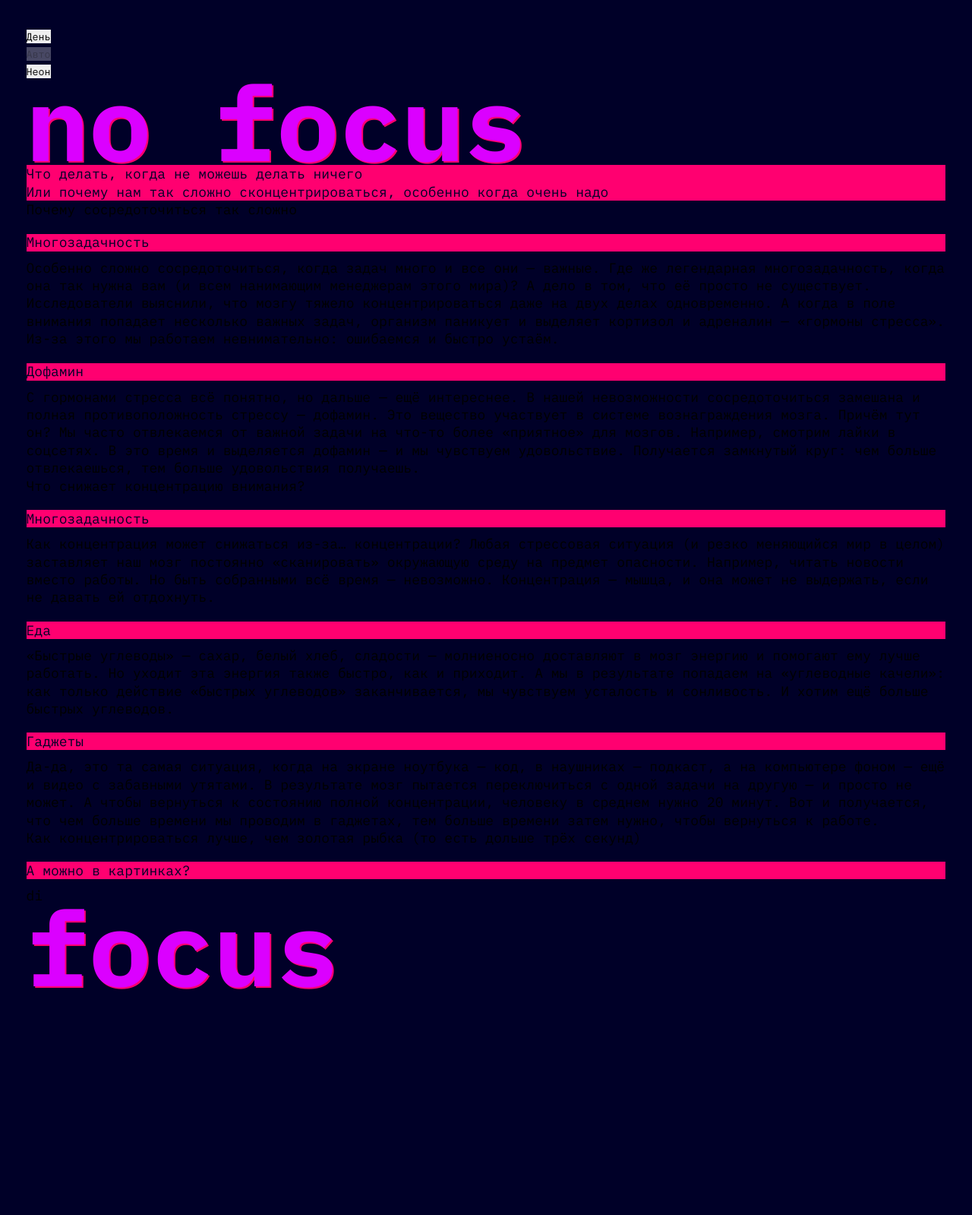
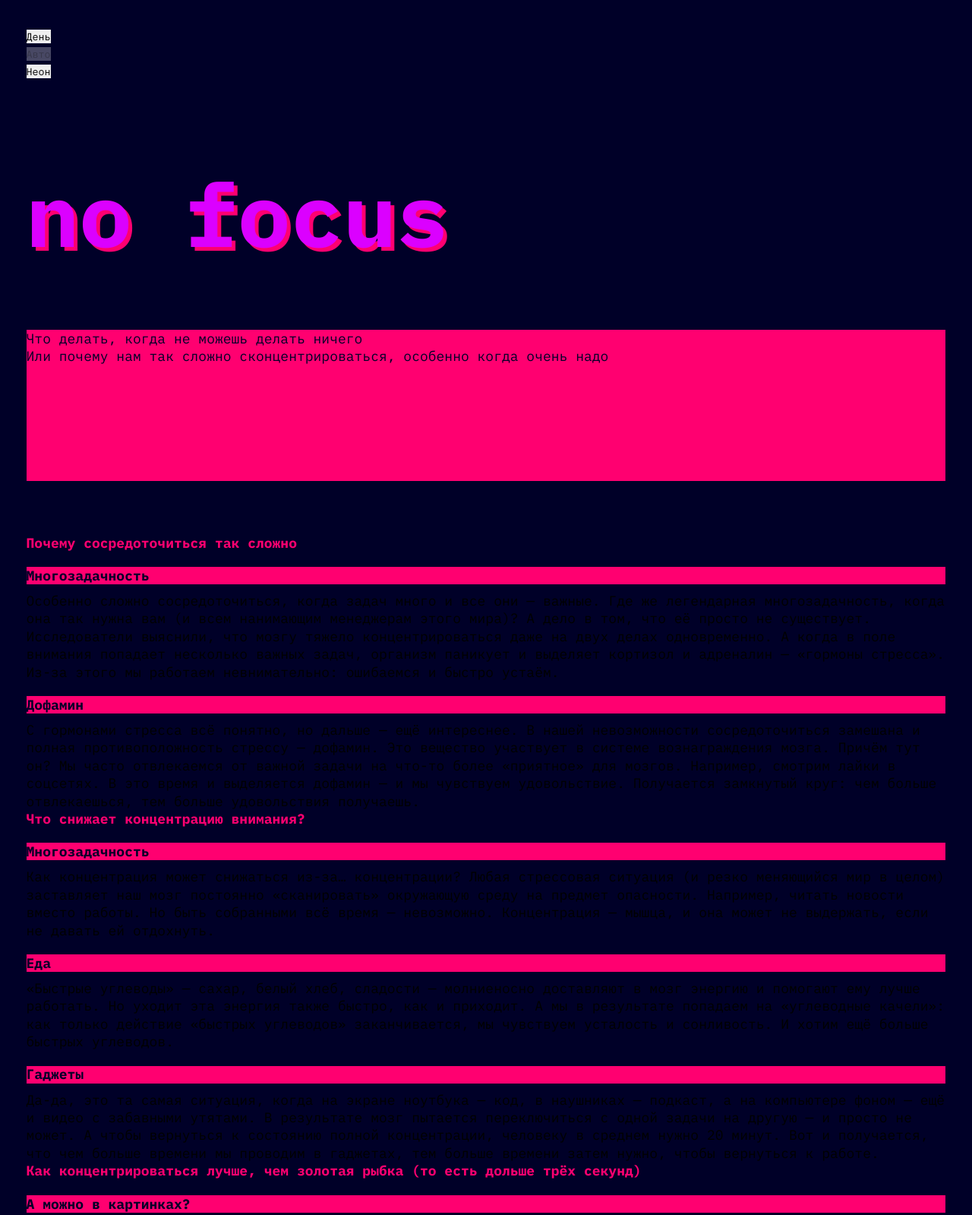
Before and after one commit to ppincore/slozhno-sosredotochitsya, a plain HTML site: page index.html in a window 1280 px wide. Shown: the top 1599 px of the page at 76% size. Before the commit the page ends 1336 px from the top, so only its background shows below. Drawn offline with Linux system fonts and the light colour scheme.

Commit message:
fix header

```diff
--- a/index.html
+++ b/index.html
@@ -24,8 +24,8 @@
     <!--  -->
     <title>Сложно сосредоточиться</title>
   </head>
-  <body class="page content">
-    <header class="header decorated-zone con">
+  <body class="page">
+    <header class="header content hf__container">
       <nav class="header__theme-menu">
         <ul class="header__theme-menu-list">
           <li class="header__theme-menu-item">
@@ -53,14 +53,14 @@
         </ul>
       </nav>
       <h1 class="heading header__title shadow__modifier">no focus</h1>
-      <p class="header__title accent-text">
+      <p class="header_accent-text accent-decor">
         Что делать, когда не можешь делать ничего<br/>
         Или почему нам так сложно сконцентрироваться, особенно когда очень надо
       </p>
     </header>
-    <main>
+    <main class="content">
       <section class="">
-      <h2 class="content__title">Почему сосредоточиться так сложно</h2>
+      <h4 class="section__title">Почему сосредоточиться так сложно</h4>
       <ul class="">
         <li class="">
           <article>
@@ -97,7 +97,7 @@
       </ul>
     </section>
     <section>
-      <h2>Что снижает концентрацию внимания?</h2>
+      <h4 class="section__title">Что снижает концентрацию внимания?</h4>
       <ul>
         <li>
           <h3 class="content__text-title">Многозадачность</h3>
@@ -134,12 +134,12 @@
           </p>
         </li>
       </ul>
-      <p>
-        Как концентрироваться лучше, чем золотая рыбка (то есть дольше трёх секунд)
-      </p>
 
     </section>
     <section>
+      <h4 class="section__title">
+        Как концентрироваться лучше, чем золотая рыбка (то есть дольше трёх секунд)
+      </h4>
       <ul>
         <li>
           <h3></h3>
@@ -149,10 +149,9 @@
     </section>
     <section class="content__image-section">
       <h3 class="content__text-title">А можно в картинках?</h3>
-      di
     </section>
   </main>
-    <footer class="footer">
+    <footer class="footer content hf__container">
       <p class="footer__text heading shadow__modifier">focus</p>
     </footer>
     <script src="./scripts/script.js"></script>
--- a/styles/style.css
+++ b/styles/style.css
@@ -2,34 +2,70 @@
 
 .page {
   /* сохраните в разметке и стилях класс page. На его основе работает скрипт. */
-  padding: 2.7vi;
   font-size: var(--main-font-size, 18px);
   line-height: var(--main-line-heihgt,130%);
   font-family: var(--main-font, Arial, sans-serif);
   background-color: var(--bg-color,#000028);
 }
+.content{
+  padding: 2.7vi;
+}
 /* COMPNENTS */
-.accent-text{
+.accent-decor{
 color:var(--main-color, #000028);
 background-color: var(--accent-color, #ff0070);
-color: var(--main-color, #000028);
-font-weight: var(--bold);
+font-weight: (--accent-fw,700);
 }
 .shadow__modifier{
   color: var(--title-color,#DB00FF);
-  text-shadow: 2px 2px 0 var(--accent-color, #ff0070);
+  text-shadow: 5px 5px 0 var(--accent-color, #ff0070);
+}
+.section__title{
+ color: var(--accent-color, #ff0070);
+ font-weight:var(--accent-fw,700);
 }
 /* HEADER */
 .heading{
   --main-line-heihgt:82.5%;
-  font-size: var(--title-font-size);
-  font-weight: 800;
+  font-size: 116px;
+  font-weight:var(--accent-fw,700);
   line-height: var(--main-line-heihgt,82.5%);
 }
-
+.header{
+  min-block-size: 668px ;
+  inline-size: 100%;
+}
+.hf__container{
+  display: grid;
+  grid-auto-columns: 1fr;
+  grid-template-columns: 1fr;
+  grid-template-rows: 1fr 1fr 1fr;
+  gap: 0px 0px;
+  grid-template-areas:
+    "head"
+    "title"
+    "description";
+}
+.header__theme-menu{
+  grid-area: head;
+}
+.header__title{
+  grid-area: title;
+}
+.header_accent-text{
+  grid-area: description;
+}
 /* MAIN */
 
 /* FOOTER */
+.footer {
+  display: flex;
+  flex-direction: column;
+  justify-content: center;
+  align-items: center;
+}
+
+
 
 .content{
 
@@ -37,9 +73,9 @@ font-weight: var(--bold);
 .content__text-title{
   block-size: 23px;
   min-inline-size:355px;
-  background-color: var(--accent-color);
+  background-color: var(--accent-color, #ff0070);
   color: var(--main-color, #000028);
-  font-weight: var(--bold);
+  font-weight: var(--accent-fw,700);
   display: flex;
   align-items: center;
   margin: 20px 0 10px;
```
